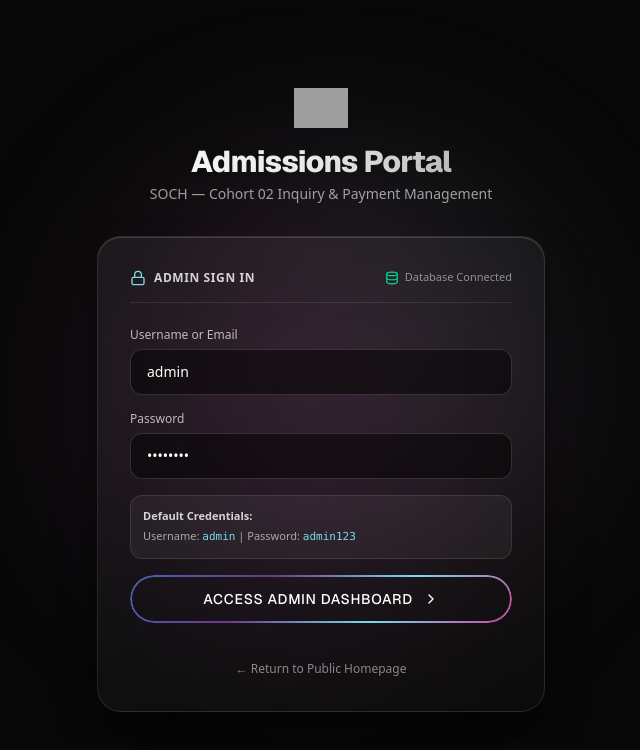
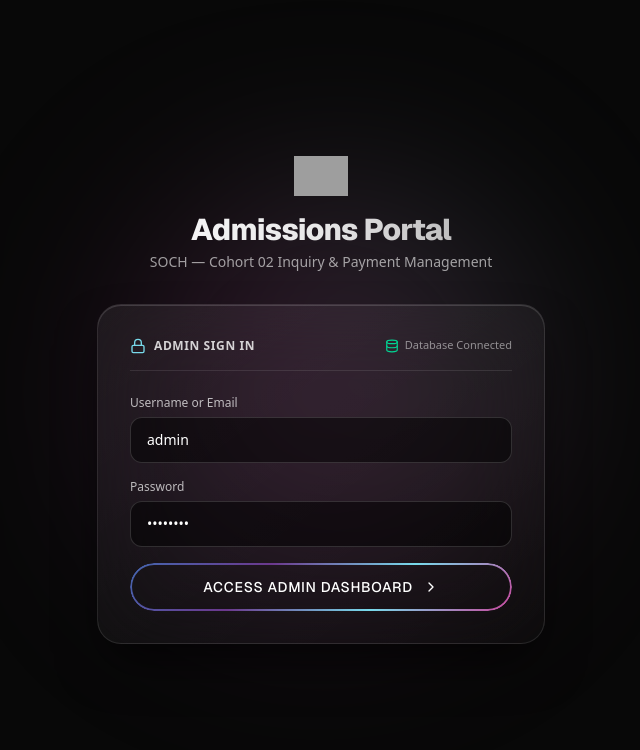
Before and after one commit to Adil1122/soch-vibe-coding, a React (Vite) app: page /login in a window 1280 px wide. Shown: the top 750 px of the page, without its empty margins (319-959 px from the left). Built offline with nearby package versions, Linux system fonts and the light colour scheme; grey boxes are pictures that could not be loaded.

Commit message:
admin and footer changes

```diff
--- a/src/components/AdminLogin.tsx
+++ b/src/components/AdminLogin.tsx
@@ -157,10 +157,7 @@ export const AdminLogin: React.FC = () => {
               />
             </div>
 
-            <div className="p-3 rounded-xl bg-white/5 border border-white/10 text-[11px] text-white/60 space-y-1">
-              <p className="font-semibold text-white/80">Default Credentials:</p>
-              <p>Username: <code className="text-[#78daeb]">admin</code> | Password: <code className="text-[#78daeb]">admin123</code></p>
-            </div>
+
 
             <button
               type="submit"
@@ -172,11 +169,7 @@ export const AdminLogin: React.FC = () => {
             </button>
           </form>
 
-          <div className="pt-2 text-center">
-            <Link to="/" className="text-xs text-white/50 hover:text-white transition-colors">
-              ← Return to Public Homepage
-            </Link>
-          </div>
+
         </div>
       </div>
     </div>
--- a/src/components/Footer.tsx
+++ b/src/components/Footer.tsx
@@ -74,22 +74,9 @@ export const Footer: React.FC<FooterProps> = ({ onOpenIntegration }) => {
             © Vibe Academy 2026 |<br />
             Backed by the UOH Business Incubation Center (BIC).
             <div className="pt-2 flex flex-wrap items-center gap-2 text-xs">
-              {onOpenIntegration && (
-                <button
-                  type="button"
-                  onClick={onOpenIntegration}
-                  className="text-[#78daeb] hover:text-white underline cursor-pointer transition"
-                >
-                  ⚡ Database Guide
-                </button>
-              )}
+
               <span className="text-white/30">•</span>
-              <a
-                href="/admin"
-                className="text-[#c9459c] hover:text-white underline cursor-pointer transition font-medium"
-              >
-                🔐 Admissions Admin Portal (/admin)
-              </a>
+
             </div>
           </div>
           {/* LOGO */}
```
